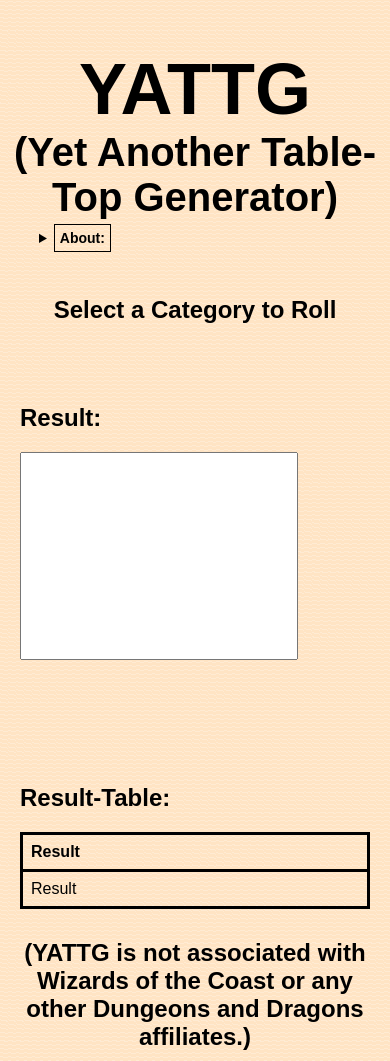
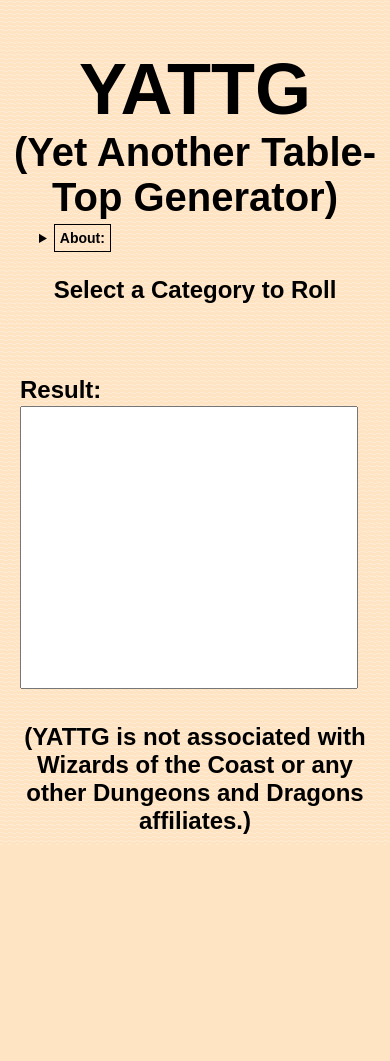
Before and after one commit to mzak2/YATTG-Generator-Website, a Flask app: template app/templates/index.html in a window 390 px wide. After the commit the page ends 845 px from the top, so only its background shows below. Run offline with Flask 3, Linux system fonts and the light colour scheme; the template is opened without the code that fills it, so the values that code supplies are empty; some libraries are stand-ins or nearby versions.

Commit message:
Change screen size based UI

```diff
--- a/app/static/css/styles.css
+++ b/app/static/css/styles.css
@@ -10,11 +10,16 @@
 
 li {
     list-style: none;
+    padding-left: 0%;
+}
+
+ul {
+    padding-left: 10%;
 }
 
 button {
     margin: 1px;
-    padding: 1px 5px;
+    padding: 5px 5px;
     font-size: 14px;
     cursor: pointer;
     background-color: Grey;
@@ -102,7 +107,29 @@
     padding: 10px;
 }
 
+#category-list {
+    max-height: 450px;
+    overflow-y: scroll;
+    padding-left: 0;
+    margin-left: 0;
+    margin-right: 10%;
+    list-style-type: none;
+}
 
+#category-list::-webkit-scrollbar {
+    -webkit-appearance: none;
+    width: 8px;
+}
+
+#category-list::-webkit-scrollbar-thumb {
+    background-color: darkgrey;
+    border-radius: 4px;
+    box-shadow: 0 0 1px rgba(255, 255, 255, .5);
+}
+
+#category-list::-webkit-scrollbar-thumb:hover {
+    background-color: grey;
+}
 
 .child1 {
     text-align: top;
@@ -122,21 +149,39 @@
     flex-direction: column;
     justify-content: flex-start;
     position: relative;
-    max-width: 1200px;
+    max-width: 1000px;
 }
 
 #result-container {
-    width: 100%;
-    max-width: 1200px;
+    width: 80%;
+    max-width: 1000px;
 }
 
 #result-json {
     width: 100%;
-    max-width: 1200px;
-    height: 200px;
+    max-width: 1000px;
+    height: 275px;
     font-size: 16px;
     padding: 10px;
     resize: none;
+}
+
+#reroll-btn {
+    padding: 20px 40px;
+    font-size: 24px;
+    margin-top: 5px;
+    margin-left: 200px;
+    background-color: Grey;
+    color: White;
+    border: none;
+    border-radius: 5px;
+    cursor: pointer;
+    width: 200px;
+    text-align: center;
+}
+
+#reroll-btn:hover {
+    background-color: Navy;
 }
 
 .aside-2 {
@@ -189,7 +234,7 @@
         order: 1;
     }
 
-    .dice {
+    .dice, #result-df {
         display: none;
     }
 
@@ -200,23 +245,46 @@
         margin: 10px 10% 10px 10%;
     }
 
+    h2 {
+        margin-top: 0px;
+        margin-bottom: 2px;
+    }
+
     ul {
         list-style: none;
+    }
+
+    button {
+      margin: 1px;
+      padding: 5px 5px;
+      font-size: 16px;
+      cursor: pointer;
+      background-color: Grey;
+      color: White;
+      border: none;
+      border-radius: 3px;
     }
 
     #category-list {
         margin-left: 0px;
         margin-right: 10%;
         padding-left: 0px;
+        max-height: 175px;
     }
 
     #result-container {
+        margin-top: 0px;
         width: 100%;
-        max-width: 270px;
+        max-width: 330px;
     }
 
     #result-json {
-        font-size: 12px;
+        font-size: 14px;
         padding: 3px;
     }
+
+    #reroll-btn {
+        margin-left: 65px;
+    }
+
 }
--- a/app/templates/index.html
+++ b/app/templates/index.html
@@ -59,6 +59,7 @@
                 <div id="result-container">
                     <h2>Result:</h2>
                     <textarea id="result-json" readonly></textarea><!--results from /roll-->
+                    <button id="reroll-btn" style="display:none;">Reroll</button>
                 </div>
                 <div id="result-df" style="margin-top:100px;">
                     <h2>Result-Table:</h2>
@@ -104,17 +105,35 @@
 
     <script>
         $(document).ready(function () {
+            var lastCategoryId = null;  // To store the last clicked category ID
+
             $(".roll-btn").click(function () {
-                var categoryId = $(this).data("category-id");
+                lastCategoryId = $(this).data("category-id");  // Store the category ID
+
+                rollCategory(lastCategoryId);
+
+                // show the reroll button after the first roll
+                $("#reroll-btn").show();
+            });
+
+            $("#reroll-btn").click(function () {
+                if (lastCategoryId) {
+                    // Perform the roll using the stored category ID
+                    rollCategory(lastCategoryId);
+                }
+            });
+
+            // function to roll based on category ID
+            function rollCategory(categoryId) {
                 $.ajax({
                     url: "/roll",
                     type: "POST",
                     contentType: "application/json",
                     data: JSON.stringify({ "category_id": categoryId }),
                     success: function (response) {
-                        // Show the JSON result in the textbox
+                        // show the JSON result in the textbox
                         $("#result-json").text(response.result_string);
-                        // Show the DataFrame as an HTML table
+                        // show the DataFrame as an HTML table
                         $("#result-table").html(response.result_df);
                     },
                     error: function () {
@@ -122,7 +141,7 @@
                         $("#result-table").html("Error rolling the table.");
                     }
                 });
-            });
+            }
         });
     </script>
 </body>
```
